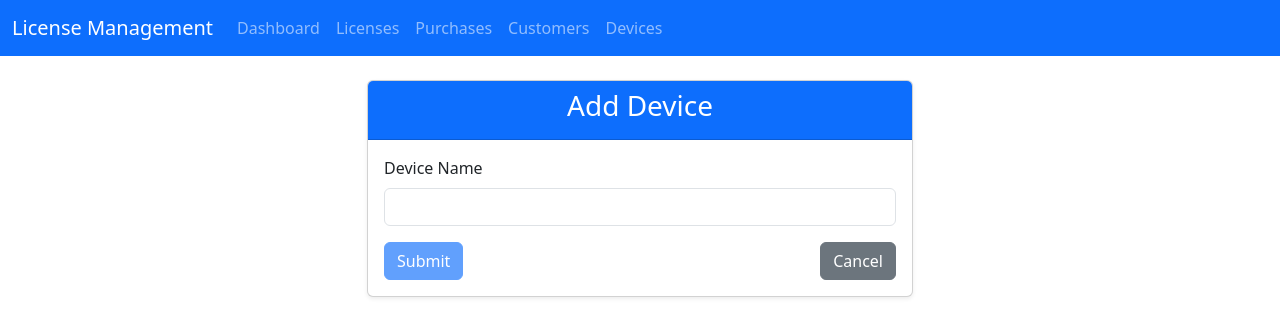
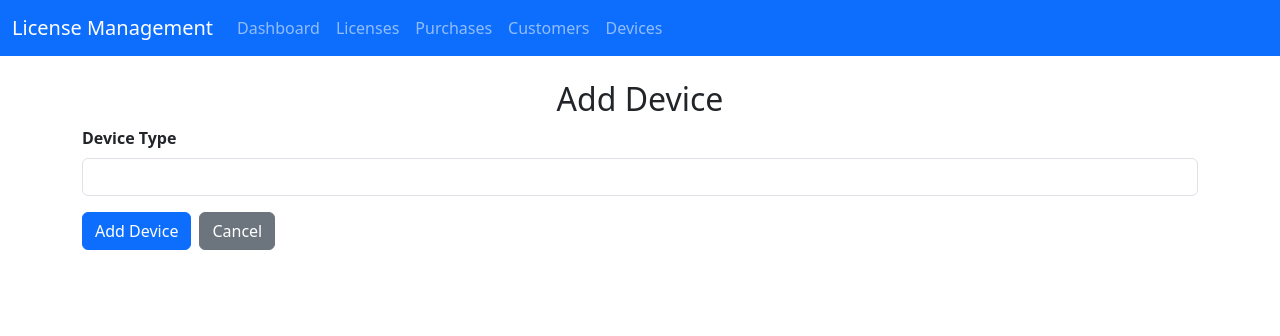
Before and after one commit to mahi23vt/lic_mgnt, an Angular app: page /deviceform in a window 1280 px wide. Shown: the top 336 px of the page. Built offline with nearby package versions, Linux system fonts and the light colour scheme.

Commit message:
git commit -m "LICMGNT-8 <Edit Device Completed>"

```diff
--- a/package.json
+++ b/package.json
@@ -30,6 +30,7 @@
     "@angular-devkit/build-angular": "^18.2.7",
     "@angular/cli": "^18.2.7",
     "@angular/compiler-cli": "^18.2.0",
+    "@types/bootstrap": "^5.2.10",
     "@types/jasmine": "~5.1.0",
     "jasmine-core": "~5.2.0",
     "karma": "~6.4.0",
--- a/src/app/Device/device-form/device-form.component.html
+++ b/src/app/Device/device-form/device-form.component.html
@@ -1,42 +1,17 @@
-<div class="container py-4">
-  <div class="row justify-content-center">
-    <div class="col-lg-6 col-md-8 col-sm-10">
-      <div class="card shadow-sm">
-        <div class="card-header bg-primary text-white text-center">
-          <h3>Add Device</h3>
-        </div>
-        <div class="card-body">
-          <form [formGroup]="deviceForm" (ngSubmit)="onSubmit()">
-            <!-- Device Name Input -->
-            <div class="form-group mb-3">
-              <label for="deviceName" class="form-label">Device Name</label>
-              <input
-                id="deviceName"
-                formControlName="deviceName"
-                type="text"
-                class="form-control"
-                maxlength="255"
-                [ngClass]="{
-                  'is-invalid': deviceForm.get('deviceName')?.invalid && deviceForm.get('deviceName')?.touched,
-                  'is-valid': deviceForm.get('deviceName')?.valid && deviceForm.get('deviceName')?.touched
-                }"
-              />
-              <div
-                *ngIf="deviceForm.get('deviceName')?.invalid && deviceForm.get('deviceName')?.touched"
-                class="invalid-feedback"
-              >
-                Device Name is required.
-              </div>
-            </div>
+<div class="container mt-4">
+  <h2 class="text-center">{{ isEditMode ? 'Update Device' : 'Add Device' }}</h2>
 
-            <!-- Buttons -->
-            <div class="d-flex justify-content-between">
-              <button type="submit" class="btn btn-primary" [disabled]="deviceForm.invalid">Submit</button>
-              <button type="button" class="btn btn-secondary" >Cancel</button>
-            </div>
-          </form>
-        </div>
-      </div>
+  <form (ngSubmit)="onSubmit()">
+    <div class="mb-3">
+      <label for="deviceType" class="form-label"><b>Device Type</b></label>
+      <input type="text" id="deviceType" class="form-control" [(ngModel)]="deviceType" name="deviceType" required>
     </div>
-  </div>
+
+    <div class="d-flex justify-content-start">
+      <button type="submit" class="btn btn-primary">
+        {{ isEditMode ? 'Update Device' : 'Add Device' }}
+      </button>
+      <button type="button" class="btn btn-secondary ms-2" (click)="onCancel()">Cancel</button>
+    </div>
+  </form>
 </div>
--- a/src/app/Device/device-form/device-form.component.ts
+++ b/src/app/Device/device-form/device-form.component.ts
@@ -1,45 +1,58 @@
-import { Component } from '@angular/core';
-import { FormGroup } from '@angular/forms';
-import { FormBuilder } from '@angular/forms';
-import { Validators, FormArray } from '@angular/forms';
+import { Component, OnInit } from '@angular/core';
+import { ActivatedRoute, Router } from '@angular/router';
 import { DeviceService } from '../device.service';
-import { Router } from '@angular/router';
+
 @Component({
   selector: 'app-device-form',
   templateUrl: './device-form.component.html',
-  styleUrl: './device-form.component.css'
+  styleUrls: ['./device-form.component.css']
 })
-export class DeviceFormComponent {
-  deviceForm! : FormGroup;
-  deviceData : any;
+export class DeviceFormComponent implements OnInit {
+  deviceId: number = 0;
+  deviceType: string = '';
+  isEditMode: boolean = false;
 
-  constructor( private fb: FormBuilder, private service : DeviceService, private router: Router){}
+  constructor(private route: ActivatedRoute, private service: DeviceService, private router: Router) {}
 
-  ngOnInit()
-  {
-    this.deviceForm= this.fb.group({
-      deviceName : ['', Validators.required]
+  ngOnInit() {
+    this.route.queryParams.subscribe(params => {
+      if (params['mode'] === 'edit') {
+        this.isEditMode = true;
+        this.deviceId = +params['deviceId'];  // Convert to number
+        this.deviceType = params['deviceType'];
+      }
     });
-
   }
 
-  onSubmit()
-  {
-    // console.log(this.deviceForm.);
-    console.log(this.deviceForm.valid);
-    this.deviceData = {
-      deviceType : this.deviceForm.get('deviceName')?.value?.trim()
-    };
-    this.service.register(this.deviceData).subscribe(
-      Response => {console.log("Success", Response),
-      console.log('Device added successfully', Response);
-      this.router.navigate(['/deviceData']);
-      },
-      error => {console.log('Error', error);
-        alert('There was an error adding the device');
-      }
-    )
+  onSubmit() {
+    if (this.isEditMode) {
+      // Call update API
+      this.service.editDevice({ deviceId: this.deviceId, deviceType: this.deviceType }).subscribe(
+        () => {
+          // alert('Device updated successfully.');
+          this.router.navigate(['/deviceData']);
+        },
+        (error) => {
+          console.error('Error updating device:', error);
+          alert('Error updating device.');
+        }
+      );
+    } else {
+      // Call add API
+      this.service.register({ deviceType: this.deviceType }).subscribe(
+        () => {
+          alert('Device added successfully.');
+          this.router.navigate(['/devicedata']);
+        },
+        (error) => {
+          console.error('Error adding device:', error);
+          alert('Error adding device.');
+        }
+      );
+    }
   }
 
-
+  onCancel() {
+    this.router.navigate(['/devicedata']);
+  }
 }
--- a/src/app/License/license-data/license-data.component.ts
+++ b/src/app/License/license-data/license-data.component.ts
@@ -33,6 +33,7 @@ export class LicenseDataComponent {
     this.service.getLicenses().subscribe(
       (data: any[]) => {
         this.licenses = data;
+        // console.log(data);
       }
     )
   }
--- a/src/app/License/license-form/license-form.component.html
+++ b/src/app/License/license-form/license-form.component.html
@@ -104,7 +104,8 @@
               <!-- Buttons -->
               <div class="d-flex justify-content-between">
                 <button type="submit" class="btn btn-primary" [disabled]="licenseForm.invalid">Submit</button>
-                <button type="button" class="btn btn-secondary" >Cancel</button>
+                <button type="button" class="btn btn-secondary" onclick="onCancel()" >Cancel</button>
+                <!-- <label >{{response}}</label> -->
               </div>
             </form>
           </div>
--- a/src/app/License/license-form/license-form.component.ts
+++ b/src/app/License/license-form/license-form.component.ts
@@ -15,6 +15,7 @@ export class LicenseFormComponent {
   licenseData : any;
   devices : any[]=[];
   purchases : any[]=[];
+  response : string='';
   constructor( private fb : FormBuilder, private service : LicenseService, private deviceService : DeviceService, private purchaseService: PurchaseService, private router : Router){}
 
   ngOnInit()
@@ -31,6 +32,7 @@ export class LicenseFormComponent {
 
   onSubmit()
   {
+    this.response='';
     this.licenseData = {
       serialNo : this.licenseForm.get('serialNo')?.value?.trim(),
       licenseKey : this.licenseForm.get('licenseKey')?.value?.trim(),
@@ -48,11 +50,17 @@ export class LicenseFormComponent {
     this.service.register(this.licenseData)
     .subscribe(
       Response => {console.log("Success", Response),
-          console.log('License Added Successfully', Response);
+          console.log('License Added Successfully', Response),
           this.router.navigate(['/licenseData'])
       },
-      error => console.log('Error', error)
+      error => { console.log('Error', error) }
+
+
     )
+  }
+  onCancel()
+  {
+    this.router.navigate(['/licenseData']);
   }
 
   getDevices()
--- a/src/app/Purchase/purchase-data/purchase-data.component.ts
+++ b/src/app/Purchase/purchase-data/purchase-data.component.ts
@@ -33,6 +33,7 @@ export class PurchaseDataComponent {
     this.service.getPurchases().subscribe(
       (data: any[]) => {
         this.purchases = data;
+        console.log(data);
       }
     )
   }
--- a/src/app/app.module.ts
+++ b/src/app/app.module.ts
@@ -1,6 +1,6 @@
 import { NgModule } from '@angular/core';
 import { BrowserModule } from '@angular/platform-browser';
-import { ReactiveFormsModule } from '@angular/forms';
+import { ReactiveFormsModule, FormsModule } from '@angular/forms'; // ✅ Import FormsModule
 import { AppRoutingModule, routingComponents } from './app-routing.module';
 import { AppComponent } from './app.component';
 import { HttpClientModule } from '@angular/common/http';
@@ -11,6 +11,7 @@ import { NavComponent } from './Nav/nav/nav.component';
 import { PurchaseDataComponent } from './Purchase/purchase-data/purchase-data.component';
 import { LicenseDataComponent } from './License/license-data/license-data.component';
 import { DashboardComponent } from './Dashboard/dashboard/dashboard.component';
+
 @NgModule({
   declarations: [
     AppComponent,
@@ -20,11 +21,12 @@ import { DashboardComponent } from './Dashboard/dashboard/dashboard.component';
     NavComponent,
     PurchaseDataComponent,
     LicenseDataComponent,
-    DashboardComponent  // Declare routing components here
+    DashboardComponent
   ],
   imports: [
     BrowserModule,
     AppRoutingModule,
+    FormsModule,         // ✅ Add FormsModule
     ReactiveFormsModule,
     HttpClientModule,
     RouterModule
```
Also changed, not shown: src/app/Device/device-data/device-data.component.html (+9 -13 lines), src/app/Device/device-data/device-data.component.ts (+51 -37 lines), src/app/Device/device.service.ts (+39 -12 lines), 1 other file (tests, documents, lock files or other folders).
